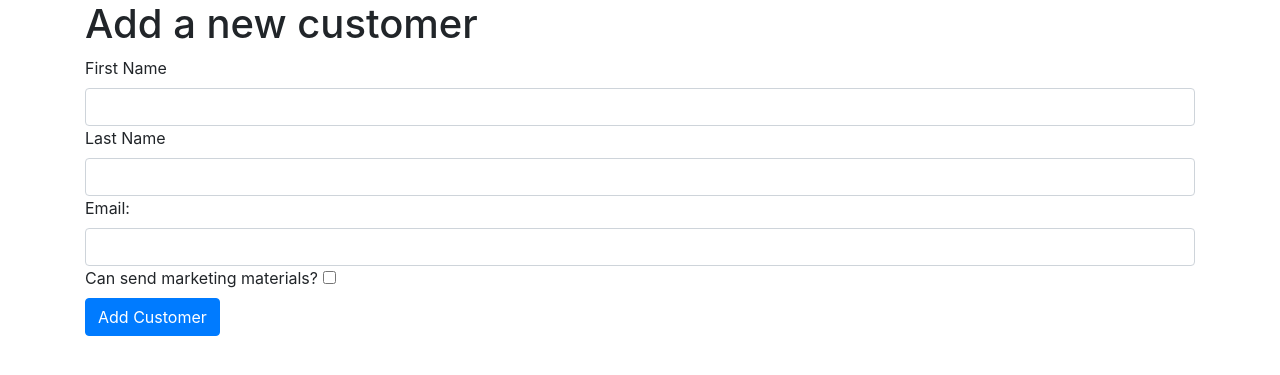
After one commit to kunxin-chor/tgc-10-flask-crud, a Flask app: page /customers/add in a window 1280 px wide. The commit adds this page. Shown: the top 375 px of the page. Run offline with Flask 2, Linux system fonts and the light colour scheme; some libraries are stand-ins or nearby versions.

Commit message:
Added being able to create new cutomers

```diff
--- a/app.py
+++ b/app.py
@@ -1,6 +1,7 @@
 from flask import Flask, render_template, request, redirect, url_for
 import os
 import json
+import random
 
 app = Flask(__name__)
 database = {}
@@ -20,6 +21,32 @@ def show_customers():
                            customers=database)
 
 
+@app.route('/customers/add')
+def show_add_customer():
+    return render_template('add_customer.template.html')
+
+
+@app.route('/customers/add', methods=["POST"])
+def process_add_customer():
+    first_name = request.form.get('first_name')
+    last_name = request.form.get('last_name')
+    email = request.form.get('email')
+    can_send = request.form.get('can_send')
+    # generate a random number as our customer_id
+    # but usually, we will get the database to generate for us
+    customer_id = random.randint(1, 1000000) + 5
+
+    new_customer = {}
+    new_customer['id'] = customer_id
+    new_customer['first_name'] = first_name
+    new_customer['last_name'] = last_name
+    new_customer['email'] = email
+    new_customer['send_marketing_material'] = can_send == "on"
+
+    database.append(new_customer)
+
+    return "data recieved"
+
 # "magic code" -- boilerplate
 if __name__ == '__main__':
     app.run(host=os.environ.get('IP'),
--- /dev/null
+++ b/templates/add_customer.template.html
@@ -0,0 +1,27 @@
+{% extends 'base.template.html' %}
+
+{% block content %}
+<h1>Add a new customer</h1>
+<form method="POST">
+    <div>
+        <label class="form-label">First Name</label>
+        <input type="text" class="form-control" name="first_name"/>
+    </div>
+    <div>
+        <label class="form-label">Last Name</label>
+        <input type="text" class="form-control" name="last_name"/>
+    </div>
+    <div>
+        <label class="form-label">Email:</label>
+        <input type="text" class="form-control" name="email"/>
+    </div>
+    <div>
+        <label class="form-label">Can send marketing materials?</label>
+        <input type="checkbox" name="can_send"/>
+    </div>
+    <input type="submit" class="btn btn-primary" value="Add Customer"/>
+
+
+</form>
+
+{% endblock %}
```
Also changed, not shown: templates/customers.template.html (+18 -1 lines).
